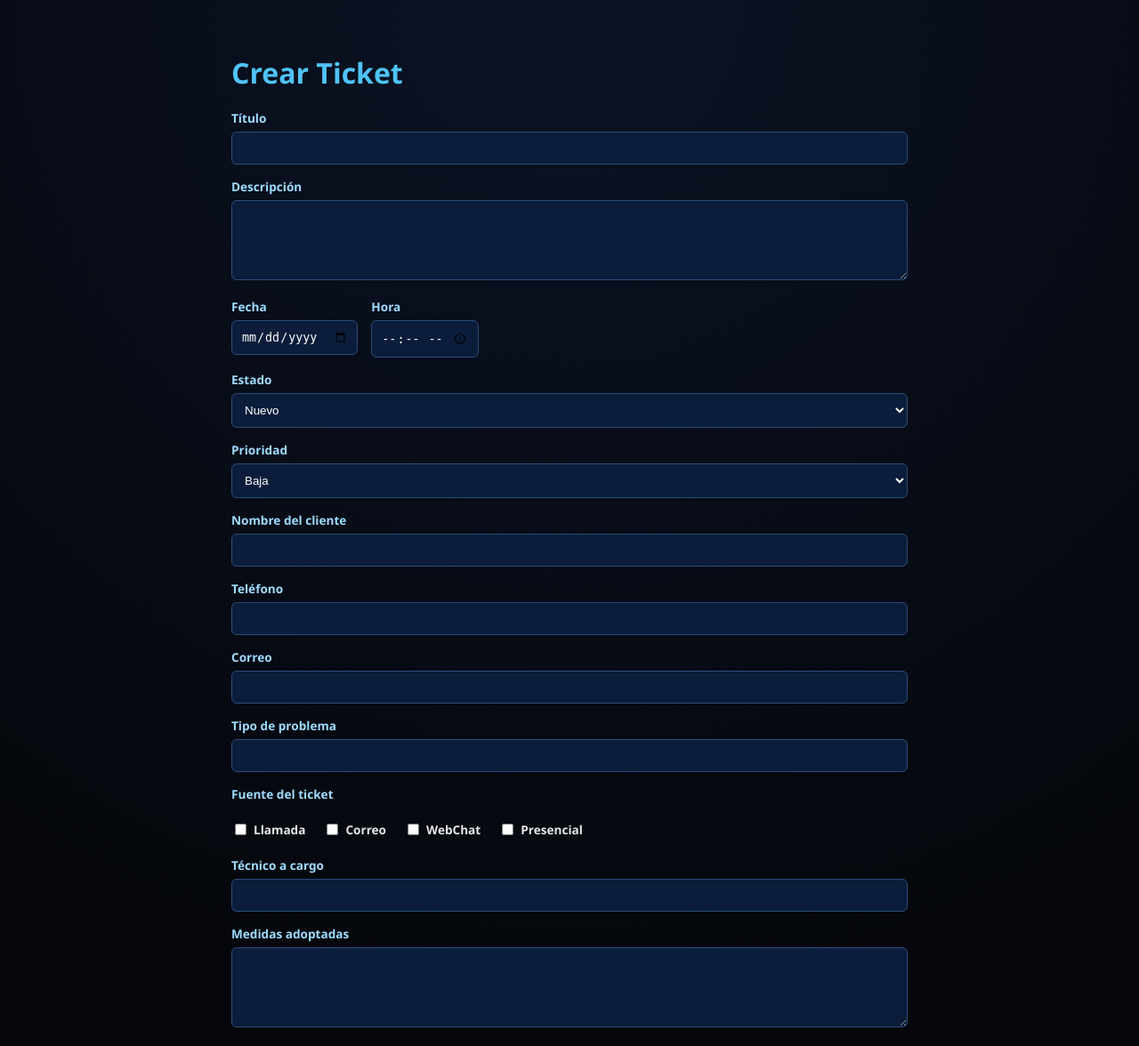
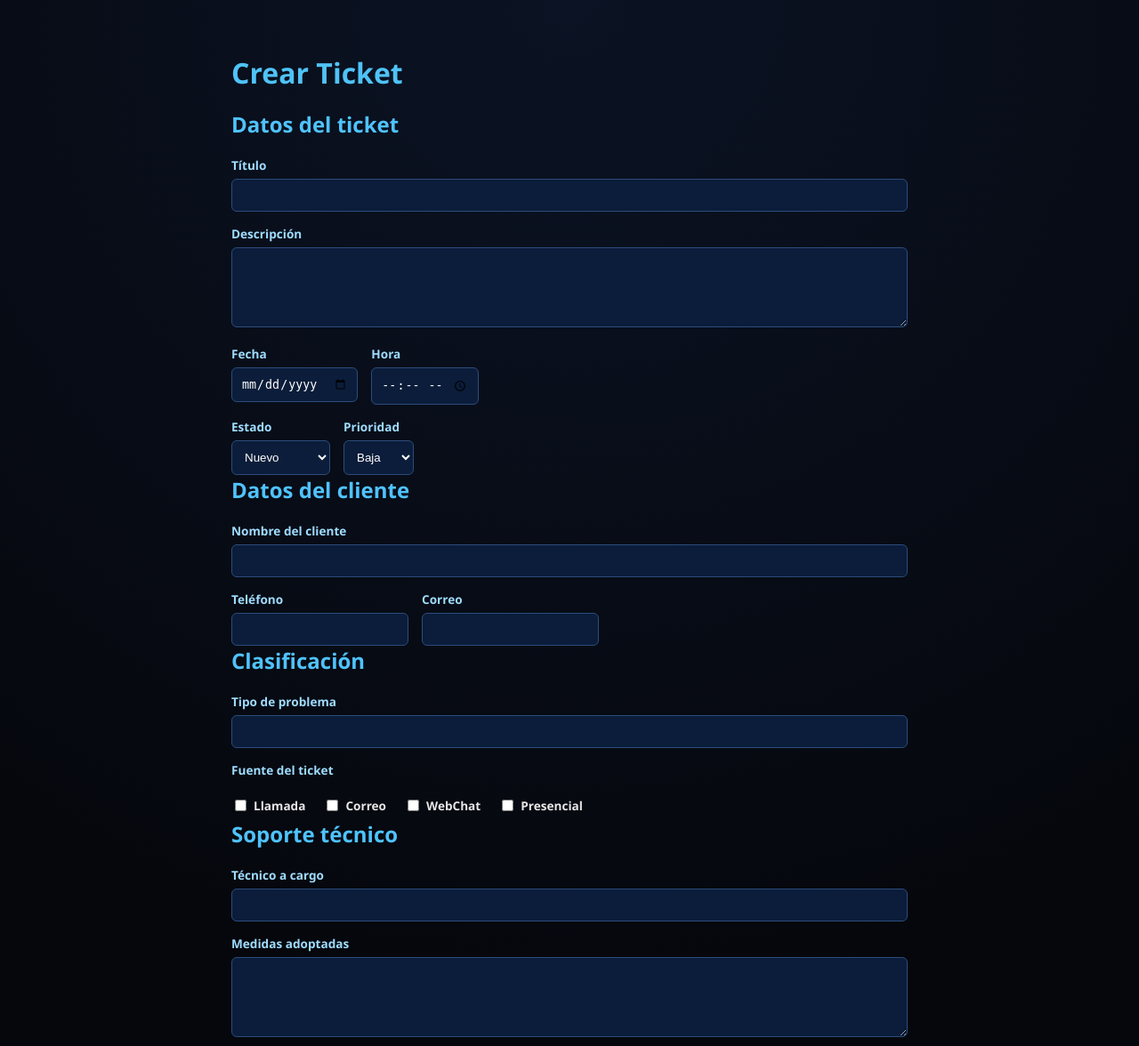
Before and after one commit to CarlokyOP/gestion-de-usuario, a Flask app: page /tickets/create in a window 1280 px wide. Shown: the top 1176 px of the page at 89% size. Run offline with Flask 3, Linux system fonts and the light colour scheme.

Commit message:
Update ticket_form.html

```diff
--- a/app/templates/ticket_form.html
+++ b/app/templates/ticket_form.html
@@ -8,16 +8,16 @@
 
     <form method="POST" class="ticket-form">
 
-        <!-- TÍTULO -->
+        <!-- ================= DATOS DEL TICKET ================= -->
+        <h2 class="section-title">Datos del ticket</h2>
+
         <label>Título</label>
         <input type="text" name="titulo" required
                value="{{ ticket.titulo if ticket else '' }}">
 
-        <!-- DESCRIPCIÓN -->
         <label>Descripción</label>
         <textarea name="descripcion" rows="4" required>{{ ticket.descripcion if ticket else '' }}</textarea>
 
-        <!-- FECHA Y HORA -->
         <div class="form-row">
             <div>
                 <label>Fecha</label>
@@ -31,41 +31,52 @@
             </div>
         </div>
 
-        <!-- ESTADO -->
+        <div class="form-row">
+            <div>
                 <label>Estado</label>
                 <select name="estado">
                     {% for e in ["Nuevo","En Proceso","Resuelto"] %}
                     <option value="{{ e }}" {% if ticket and ticket.estado == e %}selected{% endif %}>{{ e }}</option>
                     {% endfor %}
                 </select>
-
-        <!-- PRIORIDAD -->
+            </div>
+            <div>
                 <label>Prioridad</label>
                 <select name="prioridad">
                     {% for p in ["Baja","Media","Alta"] %}
                     <option value="{{ p }}" {% if ticket and ticket.prioridad == p %}selected{% endif %}>{{ p }}</option>
                     {% endfor %}
                 </select>
+            </div>
+        </div>
 
-        <!-- CLIENTE -->
+        <!-- ================= CLIENTE ================= -->
+        <h2 class="section-title">Datos del cliente</h2>
+
         <label>Nombre del cliente</label>
         <input type="text" name="nombre_cliente" required
                value="{{ ticket.nombre_cliente if ticket else '' }}">
 
+        <div class="form-row">
+            <div>
                 <label>Teléfono</label>
                 <input type="text" name="telefono_cliente"
                        value="{{ ticket.telefono_cliente if ticket else '' }}">
-
+            </div>
+            <div>
                 <label>Correo</label>
                 <input type="email" name="correo_cliente"
                        value="{{ ticket.correo_cliente if ticket else '' }}">
+            </div>
+        </div>
 
-        <!-- TIPO PROBLEMA -->
+        <!-- ================= CLASIFICACIÓN ================= -->
+        <h2 class="section-title">Clasificación</h2>
+
         <label>Tipo de problema</label>
         <input type="text" name="tipo_problema"
                value="{{ ticket.tipo_problema if ticket else '' }}">
 
-        <!-- FUENTE -->
         <label>Fuente del ticket</label>
         <div class="checkbox-group">
             {% for f in ["Llamada","Correo","WebChat","Presencial"] %}
@@ -77,20 +88,20 @@
             {% endfor %}
         </div>
 
-        <!-- TÉCNICO -->
+        <!-- ================= SOPORTE ================= -->
+        <h2 class="section-title">Soporte técnico</h2>
+
         <label>Técnico a cargo</label>
         <input type="text" name="tecnico_a_cargo"
                value="{{ ticket.tecnico_a_cargo if ticket else '' }}">
 
-        <!-- MEDIDAS -->
         <label>Medidas adoptadas</label>
         <textarea name="medidas_adoptadas" rows="3">{{ ticket.medidas_adoptadas if ticket else '' }}</textarea>
 
-        <!-- RESOLUCIÓN -->
         <label>Resolución</label>
         <textarea name="resolucion" rows="3">{{ ticket.resolucion if ticket else '' }}</textarea>
 
-        <!-- BOTONES -->
+        <!-- ================= BOTONES ================= -->
         <div class="form-actions">
             <button type="submit" class="btn-primary">
                 {% if ticket %}Guardar cambios{% else %}Crear ticket{% endif %}
```
Lines whose indentation alone changed are shown as unchanged.
